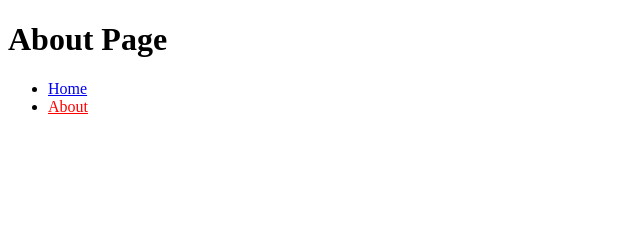
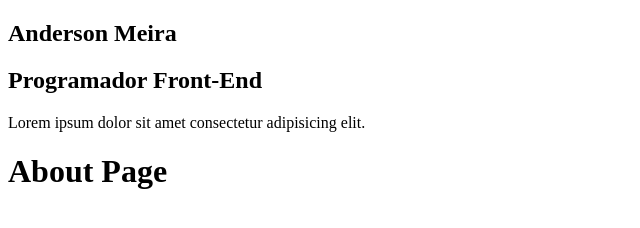
Before and after one commit to perna/curso-gatsby, a Gatsby site: page /about in a window 1280 px wide. Shown: the whole page, without its empty margins (0-640 px from the left). Built offline with nearby package versions, Linux system fonts and the light colour scheme; Gatsby itself is replaced by a stand-in of ours.

Commit message:
add Profile Component on Layout

```diff
--- /dev/null
+++ b/src/components/Profile/index.js
@@ -0,0 +1,11 @@
+import React from 'react'
+
+const Profile = () => (
+    <div className="profile-wrapper">
+        <h1>Anderson Meira</h1>
+        <h2>Programador Front-End</h2>
+        <p>Lorem ipsum dolor sit amet consectetur adipisicing elit.</p>
+    </div>
+)
+
+export default Profile
--- a/src/components/layout.js
+++ b/src/components/layout.js
@@ -8,11 +8,17 @@
 import React from "react"
 import PropTypes from "prop-types"
 import { useStaticQuery, graphql } from "gatsby"
+import Profile from "./Profile"
 
 const Layout = ({ children }) => {
 
   return (
-    <main>{children}</main>
+    <>
+      <aside>
+        <Profile />
+      </aside>
+      <main>{children}</main>
+    </>
   )
 }
 
--- a/src/pages/about.js
+++ b/src/pages/about.js
@@ -1,18 +1,13 @@
 import React from 'react'
-import { Link } from 'gatsby'
+import Layout from '../components/layout'
+import SEO from '../components/seo'
+
 
 const AboutPage = () => (
-  <>
+  <Layout>
+    <SEO title="About" />
     <h1>About Page</h1>
-    <ul>
-      <li>
-        <Link to="/">Home</Link>
-      </li>
-      <li>
-        <Link to="/about" activeStyle={{ color: `red`}}>About</Link>
-      </li>
-    </ul>
-  </>
+  </Layout>
 )
 
 export default AboutPage
```
